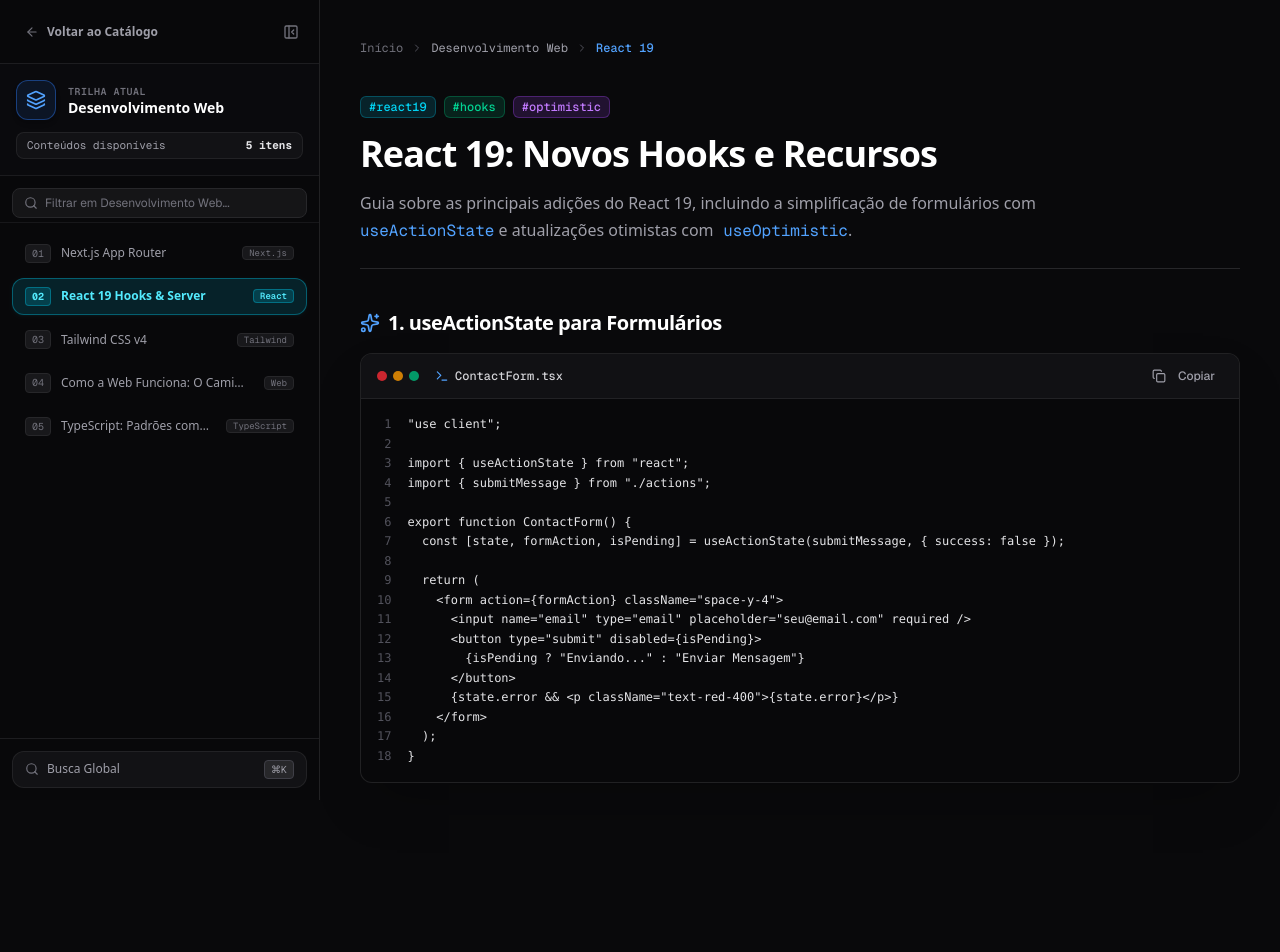
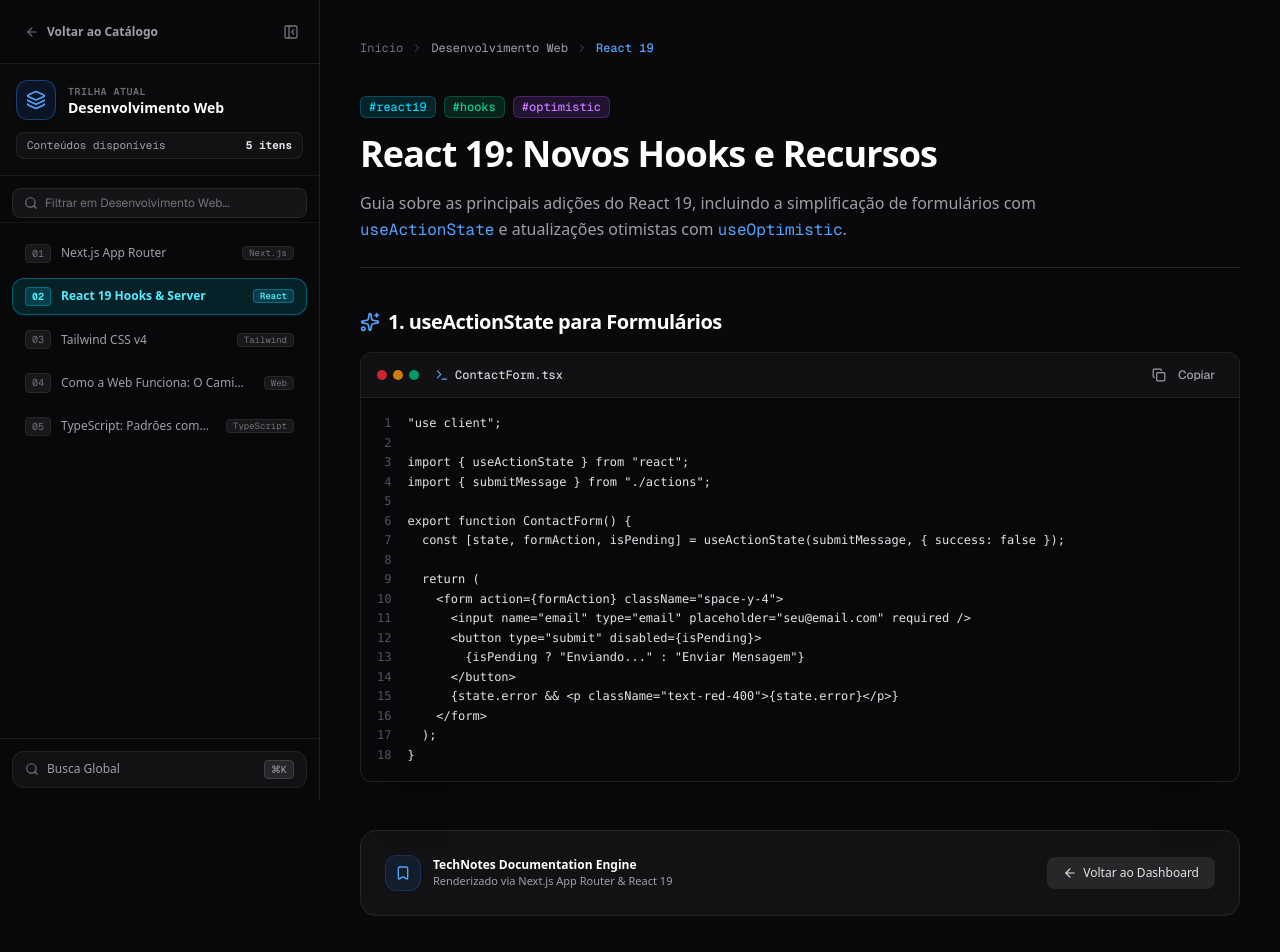
Before and after one commit to rochajrdev/TechNotes-web, a Next.js app: page /web/react in a window 1280 px wide. Shown: the top 952 px of the page. Before the commit the page ends 919 px from the top, so only its background shows below. Built offline with nearby package versions, Linux system fonts and the light colour scheme.

Commit message:
refactor(web): utilizar ArticleLayout nas paginas de desenvolvimento web

```diff
--- a/app/web/nextjs/page.tsx
+++ b/app/web/nextjs/page.tsx
@@ -1,15 +1,7 @@
-import Link from "next/link";
-import {
-  Layers,
-  ChevronRight,
-  Cpu,
-  Zap,
-  Server,
-  Monitor,
-  Sparkles,
-} from "lucide-react";
+import { Server, Monitor, Sparkles, Zap } from "lucide-react";
 import { Badge } from "@/components/ui/badge";
 import { CodeBlock } from "@/components/ui/code-block";
+import { ArticleLayout } from "@/components/ArticleLayout";
 
 export const metadata = {
   title: "Next.js 16 & Server Components - TechNotes",
@@ -18,17 +10,12 @@ export const metadata = {
 
 export default function NextjsGuidePage() {
   return (
-    <article className="space-y-10 pb-20">
-      {/* Breadcrumbs */}
-      <nav className="flex items-center gap-2 text-xs font-mono text-zinc-500">
-        <Link href="/" className="hover:text-zinc-300 transition-colors">
-          Início
-        </Link>
-        <ChevronRight className="h-3 w-3 text-zinc-600" />
-        <span className="text-zinc-400">Desenvolvimento Web</span>
-        <ChevronRight className="h-3 w-3 text-zinc-600" />
-        <span className="text-blue-400 font-medium">Next.js App Router</span>
-      </nav>
+    <ArticleLayout
+      breadcrumbs={[
+        { label: "Desenvolvimento Web" },
+        { label: "Next.js App Router" },
+      ]}
+    >
 
       {/* Header Section */}
       <header className="space-y-4 border-b border-zinc-800 pb-6">
@@ -162,6 +149,6 @@ export async function createNote(formData: FormData) {
 }`}
         />
       </section>
-    </article>
+    </ArticleLayout>
   );
 }
--- a/app/web/react/page.tsx
+++ b/app/web/react/page.tsx
@@ -1,7 +1,7 @@
-import Link from "next/link";
-import { Cpu, ChevronRight, Zap, Sparkles } from "lucide-react";
+import { Sparkles } from "lucide-react";
 import { Badge } from "@/components/ui/badge";
 import { CodeBlock } from "@/components/ui/code-block";
+import { ArticleLayout } from "@/components/ArticleLayout";
 
 export const metadata = {
   title: "React 19 Hooks & Server Actions - TechNotes",
@@ -10,17 +10,12 @@ export const metadata = {
 
 export default function React19Page() {
   return (
-    <article className="space-y-10 pb-20">
-      <nav className="flex items-center gap-2 text-xs font-mono text-zinc-500">
-        <Link href="/" className="hover:text-zinc-300 transition-colors">
-          Início
-        </Link>
-        <ChevronRight className="h-3 w-3 text-zinc-600" />
-        <span className="text-zinc-400">Desenvolvimento Web</span>
-        <ChevronRight className="h-3 w-3 text-zinc-600" />
-        <span className="text-blue-400 font-medium">React 19</span>
-      </nav>
-
+    <ArticleLayout
+      breadcrumbs={[
+        { label: "Desenvolvimento Web" },
+        { label: "React 19" },
+      ]}
+    >
       <header className="space-y-4 border-b border-zinc-800 pb-6">
         <div className="flex flex-wrap items-center gap-2">
           <Badge variant="blue">#react19</Badge>
@@ -33,9 +28,9 @@ export default function React19Page() {
         </h1>
 
         <p className="text-base text-zinc-400 leading-relaxed max-w-3xl">
-          Guia sobre as principais adições do React 19, incluindo a simplificação de formulários com
-          <code className="text-blue-400 font-mono"> useActionState</code> e atualizações otimistas com
-          <code className="text-blue-400 font-mono"> useOptimistic</code>.
+          Guia sobre as principais adições do React 19, incluindo a simplificação de formulários com{" "}
+          <code className="text-blue-400 font-mono">useActionState</code> e atualizações otimistas com{" "}
+          <code className="text-blue-400 font-mono">useOptimistic</code>.
         </p>
       </header>
 
@@ -71,6 +66,6 @@ export function ContactForm() {
 }`}
         />
       </section>
-    </article>
+    </ArticleLayout>
   );
 }
--- a/app/web/tailwind/page.tsx
+++ b/app/web/tailwind/page.tsx
@@ -1,7 +1,7 @@
-import Link from "next/link";
-import { Zap, ChevronRight, Palette } from "lucide-react";
+import { Palette } from "lucide-react";
 import { Badge } from "@/components/ui/badge";
 import { CodeBlock } from "@/components/ui/code-block";
+import { ArticleLayout } from "@/components/ArticleLayout";
 
 export const metadata = {
   title: "Tailwind CSS v4 Engine - TechNotes",
@@ -10,17 +10,12 @@ export const metadata = {
 
 export default function TailwindV4Page() {
   return (
-    <article className="space-y-10 pb-20">
-      <nav className="flex items-center gap-2 text-xs font-mono text-zinc-500">
-        <Link href="/" className="hover:text-zinc-300 transition-colors">
-          Início
-        </Link>
-        <ChevronRight className="h-3 w-3 text-zinc-600" />
-        <span className="text-zinc-400">Desenvolvimento Web</span>
-        <ChevronRight className="h-3 w-3 text-zinc-600" />
-        <span className="text-purple-400 font-medium">Tailwind CSS v4</span>
-      </nav>
-
+    <ArticleLayout
+      breadcrumbs={[
+        { label: "Desenvolvimento Web" },
+        { label: "Tailwind CSS v4" },
+      ]}
+    >
       <header className="space-y-4 border-b border-zinc-800 pb-6">
         <div className="flex flex-wrap items-center gap-2">
           <Badge variant="purple">#tailwind4</Badge>
@@ -57,6 +52,6 @@ export default function TailwindV4Page() {
 }`}
         />
       </section>
-    </article>
+    </ArticleLayout>
   );
 }
```
